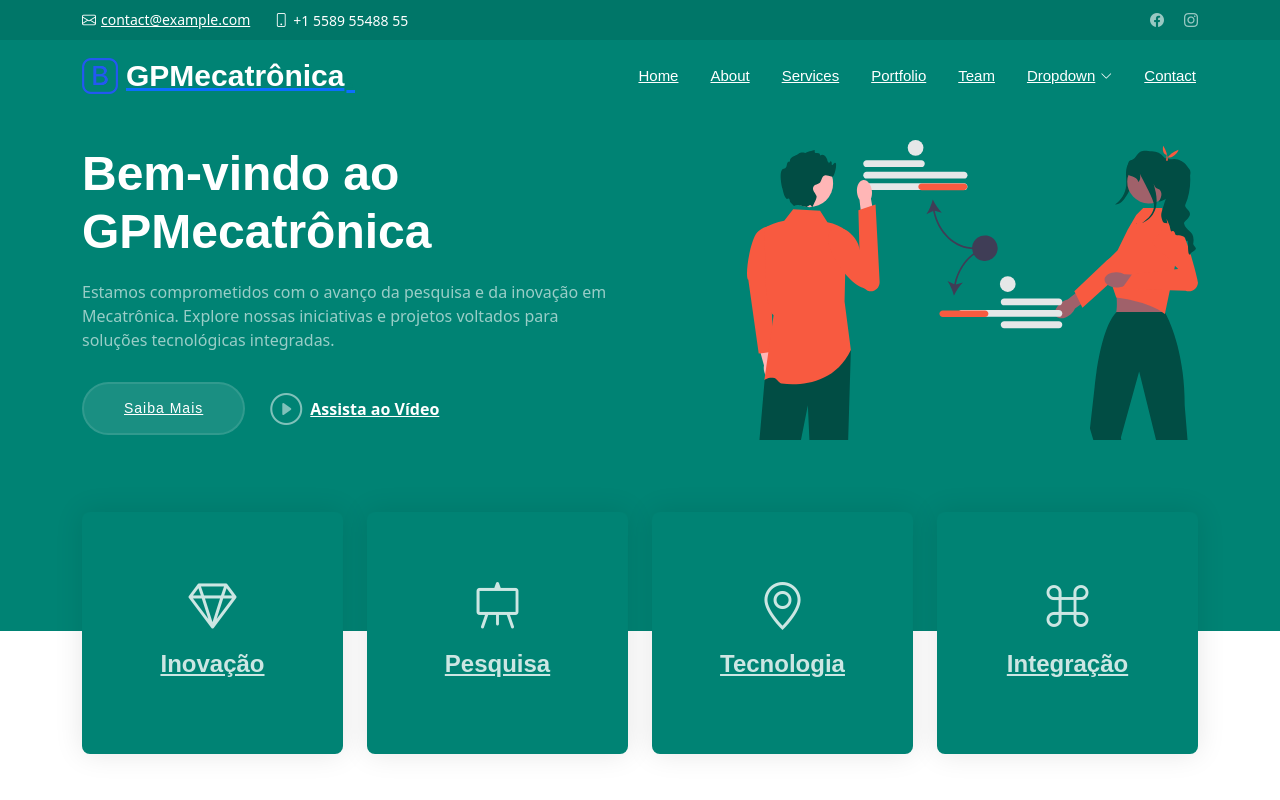
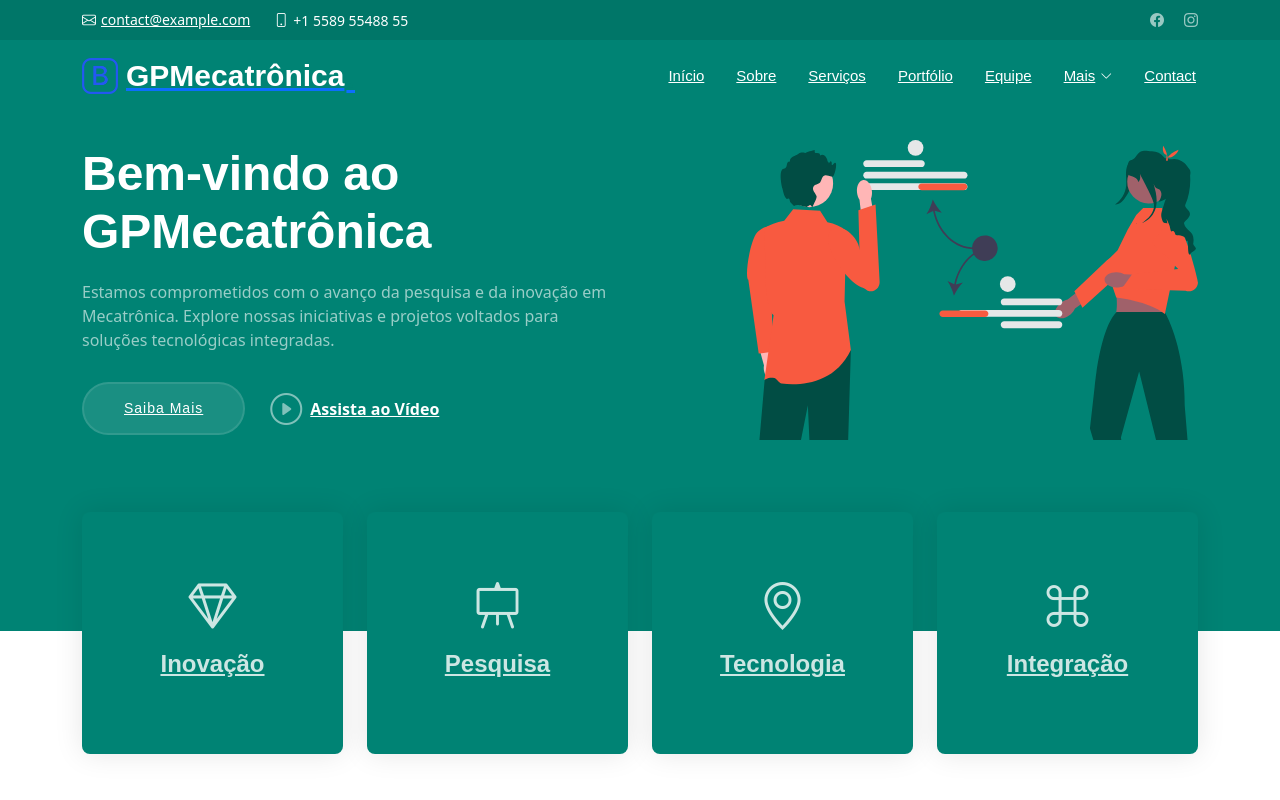
Before and after one commit to igp-conect/landing_page_gpmecatronica, a Next.js app: page / in a window 1280 px wide. Shown: the top 800 px of the page. Built offline with nearby package versions, Linux system fonts and the light colour scheme.

Commit message:
Traduzi o header da navbar

```diff
--- a/src/app/components/Header.tsx
+++ b/src/app/components/Header.tsx
@@ -1,7 +1,14 @@
-const HeaderDropdown = ({ dropdownItems }: { dropdownItems: string[] }) => (
+const HeaderDropdown = ({
+  dropdownTitle,
+  dropdownItems,
+}: {
+  dropdownTitle: string;
+  dropdownItems: string[];
+}) => (
   <li className="dropdown">
     <a href="#">
-      <span>Dropdown</span> <i className="bi bi-chevron-down toggle-dropdown" />
+      <span>{dropdownTitle}</span>{" "}
+      <i className="bi bi-chevron-down toggle-dropdown" />
     </a>
     <ul>
       {dropdownItems.map((dropdownItem) => (
@@ -29,14 +36,16 @@ const NavItem = ({
 const NavMenu = () => (
   <nav id="navmenu" className="navmenu">
     <ul>
-      {["Home", "About", "Services", "Portfolio", "Team"].map((sectionName) => (
-        <NavItem
-          key={sectionName.toLowerCase()}
-          href={`#${sectionName.toLowerCase()}`}
-          navItemName={sectionName}
-        />
-      ))}
-      <HeaderDropdown dropdownItems={["Deep down"]} />
+      {["Início", "Sobre", "Serviços", "Portfólio", "Equipe"].map(
+        (sectionName) => (
+          <NavItem
+            key={sectionName.toLowerCase()}
+            href={`#${sectionName.toLowerCase()}`}
+            navItemName={sectionName}
+          />
+        ),
+      )}
+      <HeaderDropdown dropdownTitle="Mais" dropdownItems={["Mais ainda"]} />
       <NavItem navItemName="Contact" href={"#contact"} />
     </ul>
     <i className="mobile-nav-toggle d-xl-none bi bi-list" />
```
